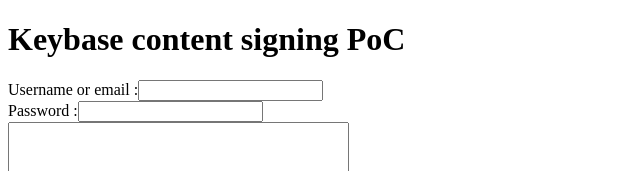
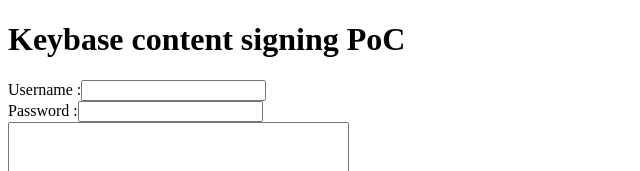
Before and after one commit to blockades/poc_keybase_sign, an Electron app: page index.html in a window 800 px wide. Shown: the top 171 px of the page, without its empty margins (0-640 px from the left). Drawn offline with Linux system fonts and the light colour scheme; no server answers.

Commit message:
Change input label as only username works for now

```diff
--- a/index.html
+++ b/index.html
@@ -8,7 +8,7 @@
     <h1>Keybase content signing PoC</h1>
     <form name="form-poc" onSubmit="JavaScript:sendForm(event)">
       <div class="formbloc">
-        <label for="username">Username or email :</label><input type="text" name="username" id="username">
+        <label for="username">Username :</label><input type="text" name="username" id="username">
       </div>
       <div class="formbloc">
         <label for="password">Password :</label><input type="password" name="password" value="" id="password">
```
